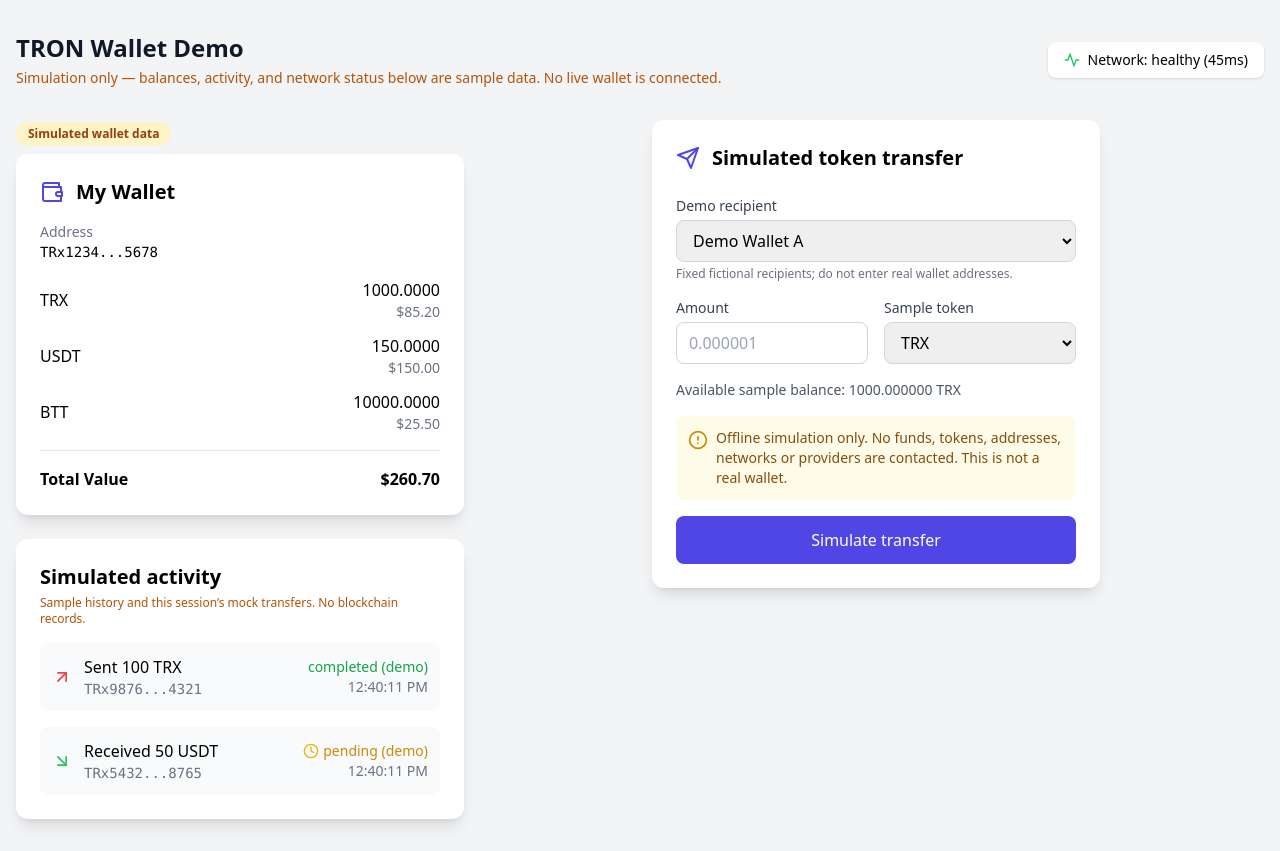
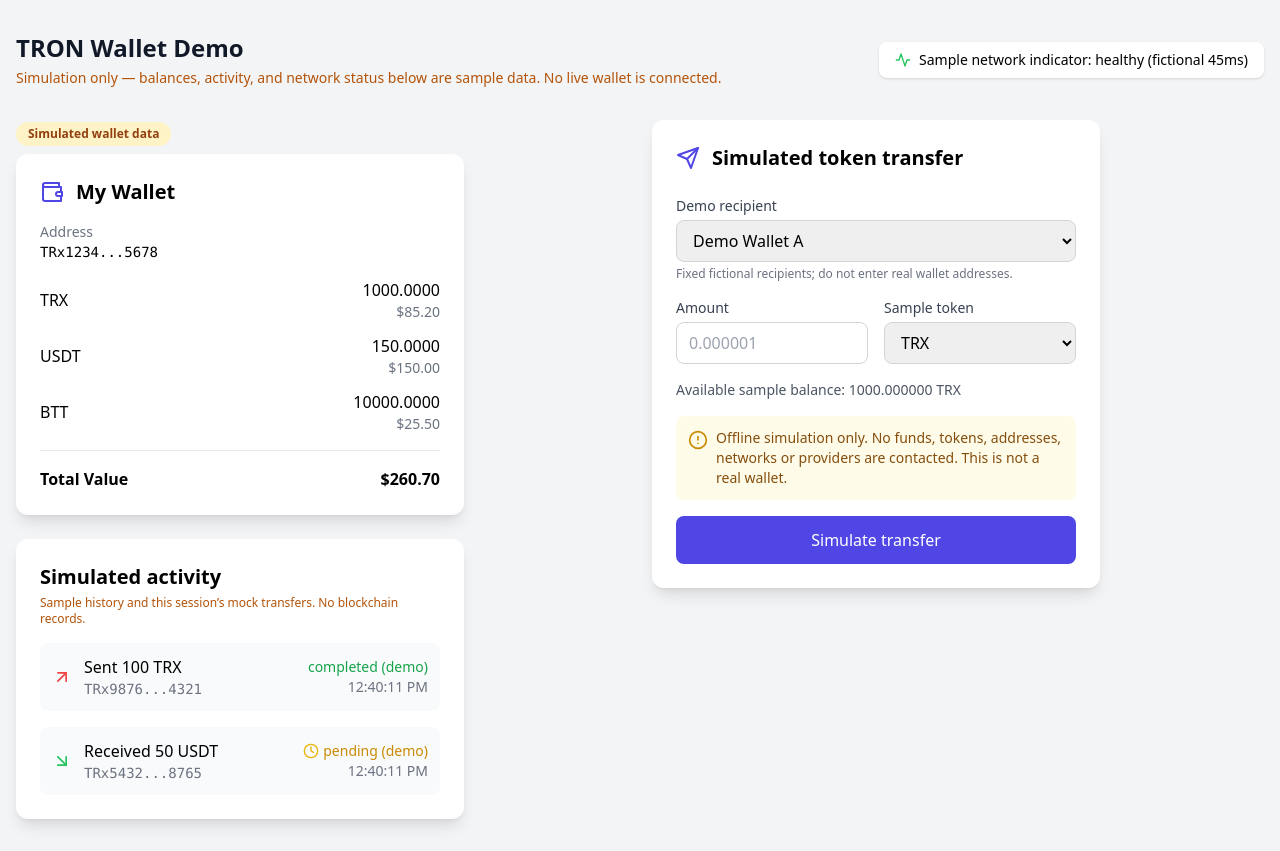
Before and after one commit to shikakker/TransferWallet, a React (Vite) app: page / in a window 1280 px wide. Built offline with nearby package versions, Linux system fonts and the light colour scheme.

Commit message:
ux: make sample wallet, network and transaction provenance unambiguous

```diff
--- a/src/components/NetworkStatus.tsx
+++ b/src/components/NetworkStatus.tsx
@@ -14,7 +14,7 @@
         'text-red-500'
       }`} />
       <span className="text-sm font-medium">
-        Network: {status.status} ({status.latency}ms)
+        Sample network indicator: {status.status} (fictional {status.latency}ms)
       </span>
     </div>
   );
```
